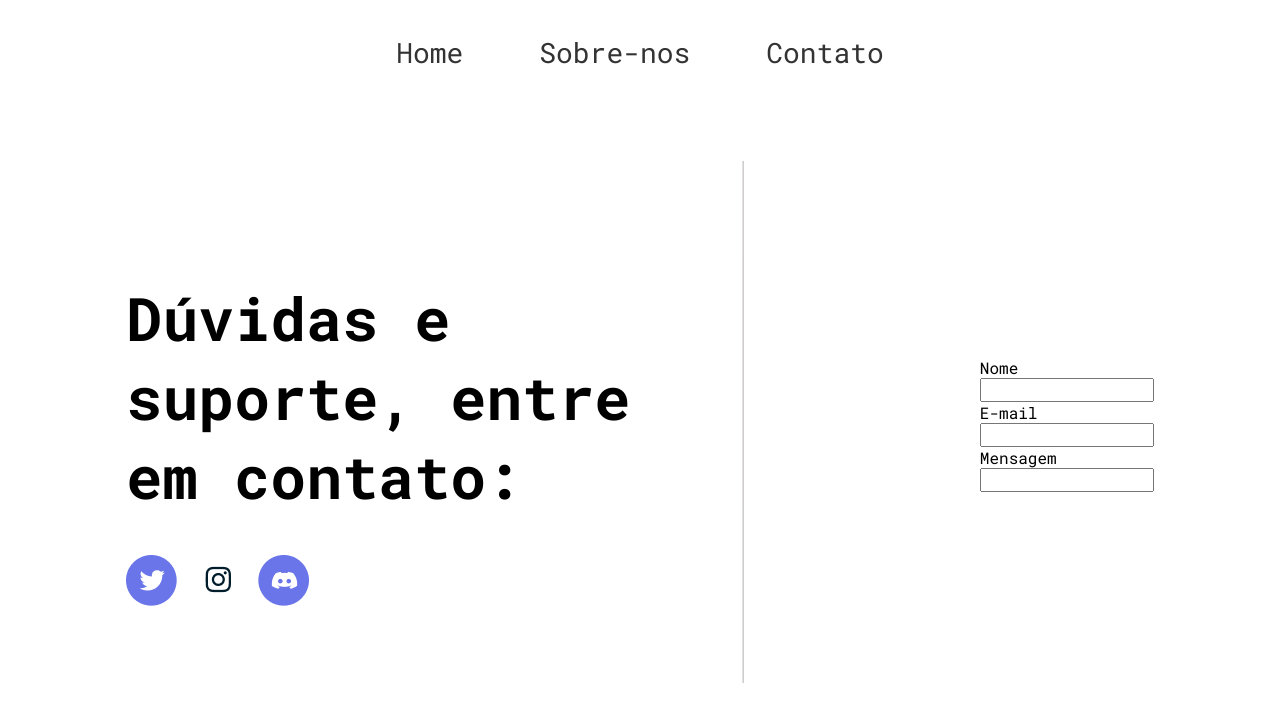
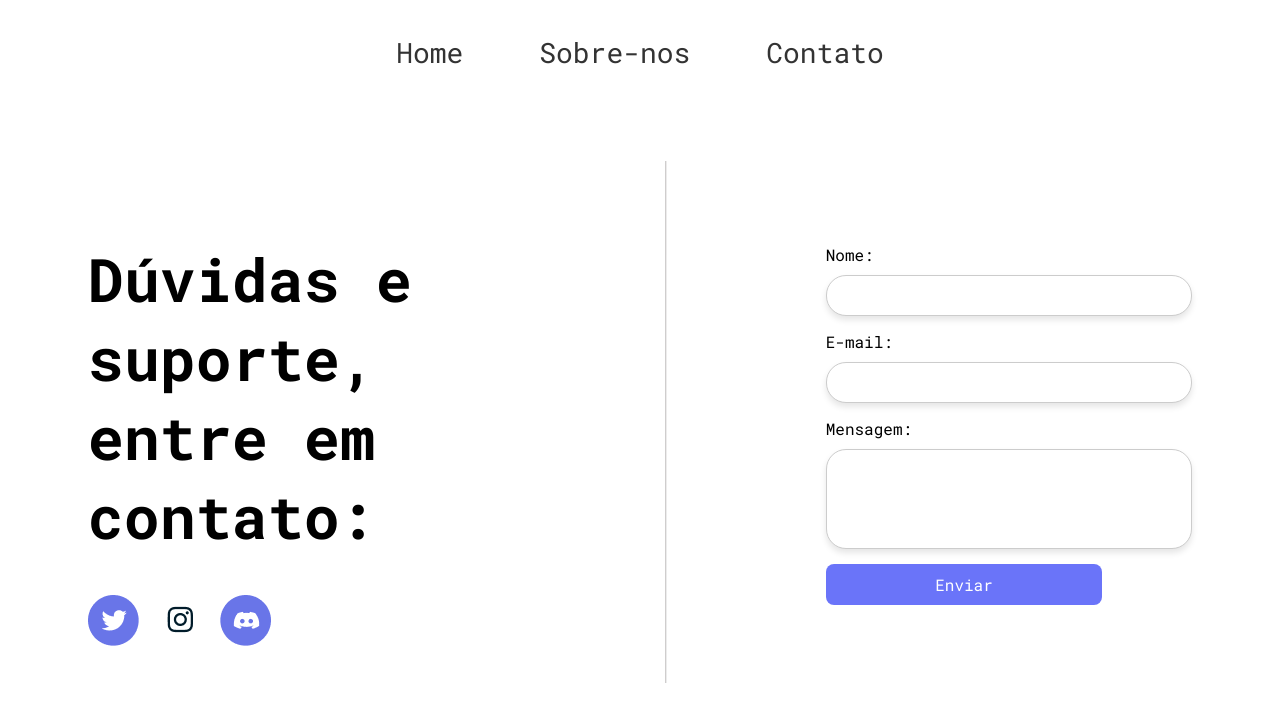
Before and after one commit to gumoura82/Checkpoint-1----WebDev---2-Semestre---Copia-1, a React (Vite) app: page /contato in a window 1280 px wide. Shown: the top 722 px of the page. Built offline with nearby package versions, Linux system fonts and the light colour scheme.

Commit message:
Sessao Contato (Quase Completa)

```diff
--- a/src/index.css
+++ b/src/index.css
@@ -42,7 +42,7 @@ nav ul li a:hover {
 }
 
 .text-contact {
-  width: 30%;
+  width: 33%;
 }
 
 .imgs-contact img{
@@ -50,11 +50,50 @@ nav ul li a:hover {
 }
 
 .text-contact h1 {
-  width: 151%;
+  text-align: left;
+  width: 120%;
   font-size: 60px;
 }
 
 .inputs-contacts {
   display: flex;
   flex-direction: column;
+  width: 29%;
 }
+
+.inputs-contacts div input {
+  width: 100%;
+  padding: 10px;
+  margin-bottom: 15px;
+  border: 1px solid #ccc;
+  border-radius: 20px;
+  box-sizing: border-box;
+  font-size: 14px;
+  box-shadow: 0 4px 6px rgba(0, 0, 0, 0.1);
+  margin-top: 10px;
+}
+
+.button_contact {
+  display: flex;
+  align-items: center;
+  justify-content: center;
+  text-decoration: none;
+  width: 70%;
+  padding: 10px;
+  background-color: #6a74f9;
+  color: white;
+  border: none;
+  border-radius: 8px;
+  cursor: pointer;
+  font-size: 16px;
+}
+
+.button_contact:hover {
+  background-color: #5a64d9;
+  text-decoration: underline;
+}
+
+.input-contacts-labels-inputs-msg input{
+  height: 100px;
+
+}
--- a/src/pages/Contato.jsx
+++ b/src/pages/Contato.jsx
@@ -16,12 +16,19 @@ export default function Contato() {
                     </svg>
                 </div>
                 <div className="inputs-contacts">
-                    <label htmlFor="nome">Nome</label>
-                    <input type="text" id="nome" />
-                    <label htmlFor="mail">E-mail</label>
-                    <input type="text" id="mail" />
-                    <label htmlFor="msg">Mensagem</label>
-                    <input type="text" id="msg" />
+                    <div className="input-contacts-labels/inputs">
+                        <label htmlFor="nome">Nome:</label>
+                        <input type="text" id="nome" />
+                    </div>
+                    <div className="input-contacts-labels/inputs">
+                        <label htmlFor="mail">E-mail:</label>
+                        <input type="mail" id="mail" />
+                    </div>
+                    <div className="input-contacts-labels-inputs-msg">
+                        <label htmlFor="msg">Mensagem:</label>
+                        <input type="text" id="msg" className="input-self"/>
+                    </div>
+                    <a href="#" className="button_contact">Enviar</a>
                 </div>
             </div>
         </>
```
